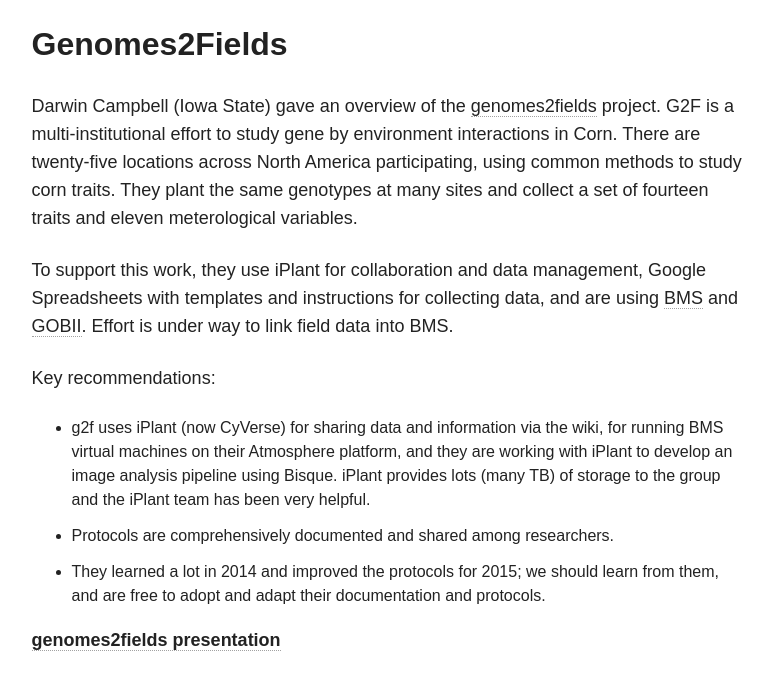
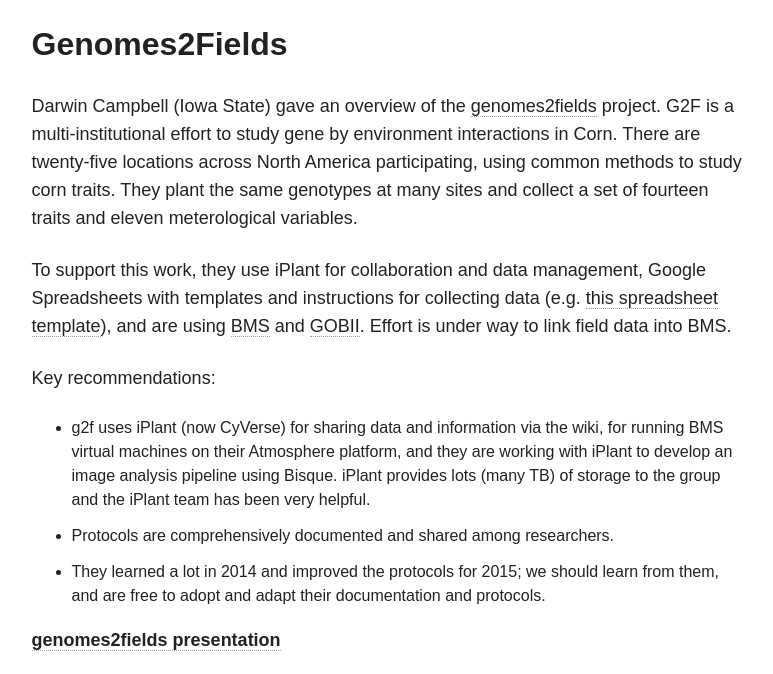
Before and after one commit to terra-reference/terraref.github.io, a Jekyll site: the page built from _posts/blog/2016-02-18-feb-2016-trait-data-meeting-notes.markdown, in a window 1280 px wide and 900 px high, scrolled down 1909 px, cut to the strip 0-674 px from the top of the window. Shown: the whole strip, without its empty margins (348-1121 px from the left). Built offline with Jekyll 4.4.1, drawn with Linux system fonts in a browser that asks for light colours; nearby versions of some CDN libraries; comment, search, counter and statistics services are not loaded.

Commit message:
Update 2016-02-18-feb-2016-trait-data-meeting-notes.markdown

```diff
--- a/_posts/blog/2016-02-18-feb-2016-trait-data-meeting-notes.markdown
+++ b/_posts/blog/2016-02-18-feb-2016-trait-data-meeting-notes.markdown
@@ -37,7 +37,7 @@ One current focus of extending ICASA is to move from daily to subdaily time step
 
 Darwin Campbell (Iowa State) gave an overview of the [genomes2fields](http://www.genomes2fields.org/) project. G2F is a multi-institutional effort to study gene by environment interactions in Corn. There are twenty-five locations across North America participating, using common methods to study corn traits. They plant the same genotypes at many sites and collect a set of fourteen traits and eleven meterological variables.
 
-To support this work, they use iPlant for collaboration and data management, Google Spreadsheets with templates and instructions for collecting data, and are using [BMS](https://www.integratedbreeding.net/) and [GOBII](http://www.gobiiproject.org/). Effort is under way to link field data into BMS.
+To support this work, they use iPlant for collaboration and data management, Google Spreadsheets with templates and instructions for collecting data (e.g. [this spreadsheet template](https://goo.gl/sGAzID)), and are using [BMS](https://www.integratedbreeding.net/) and [GOBII](http://www.gobiiproject.org/). Effort is under way to link field data into BMS.
 
 Key recommendations:
 
```
